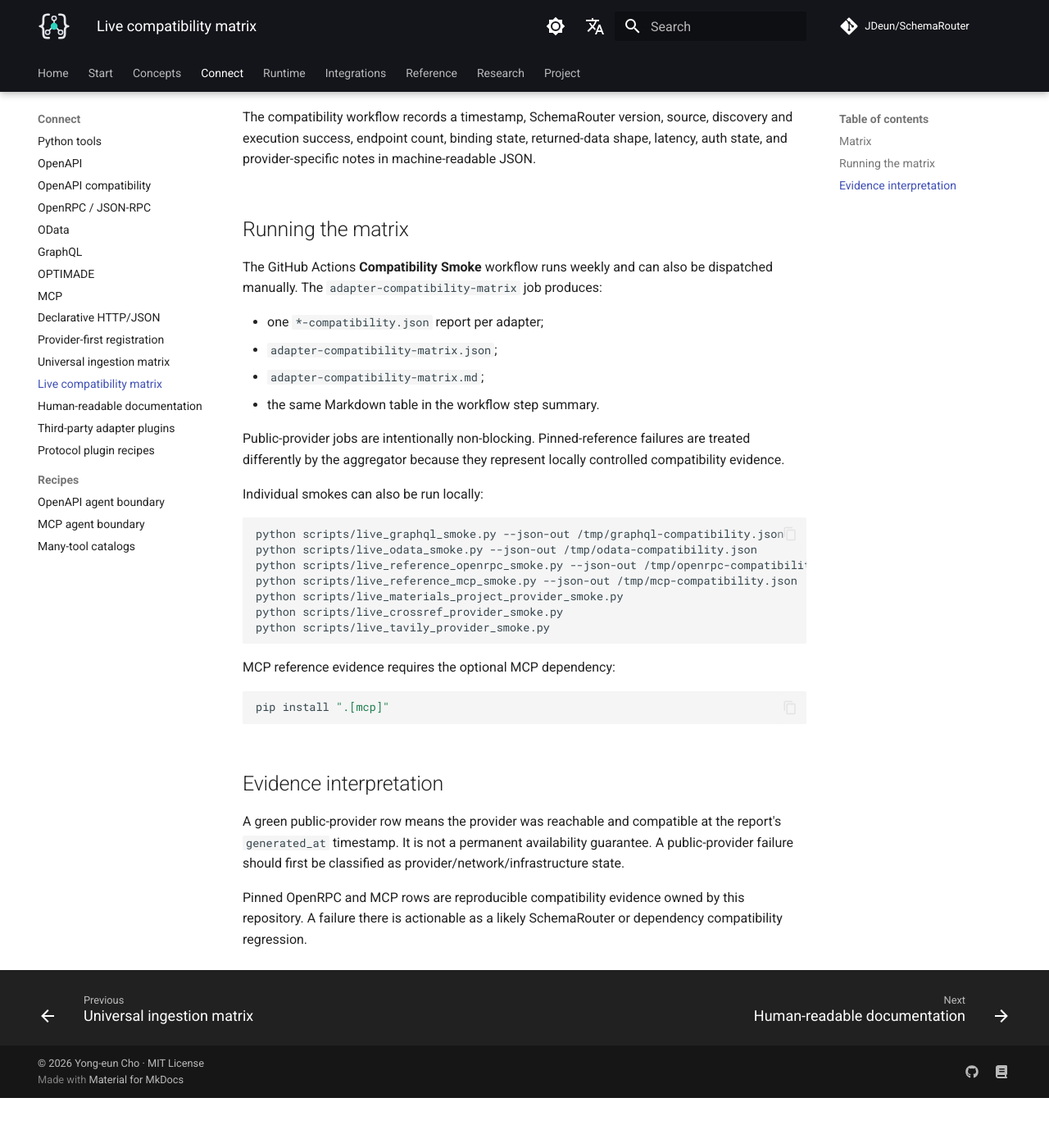
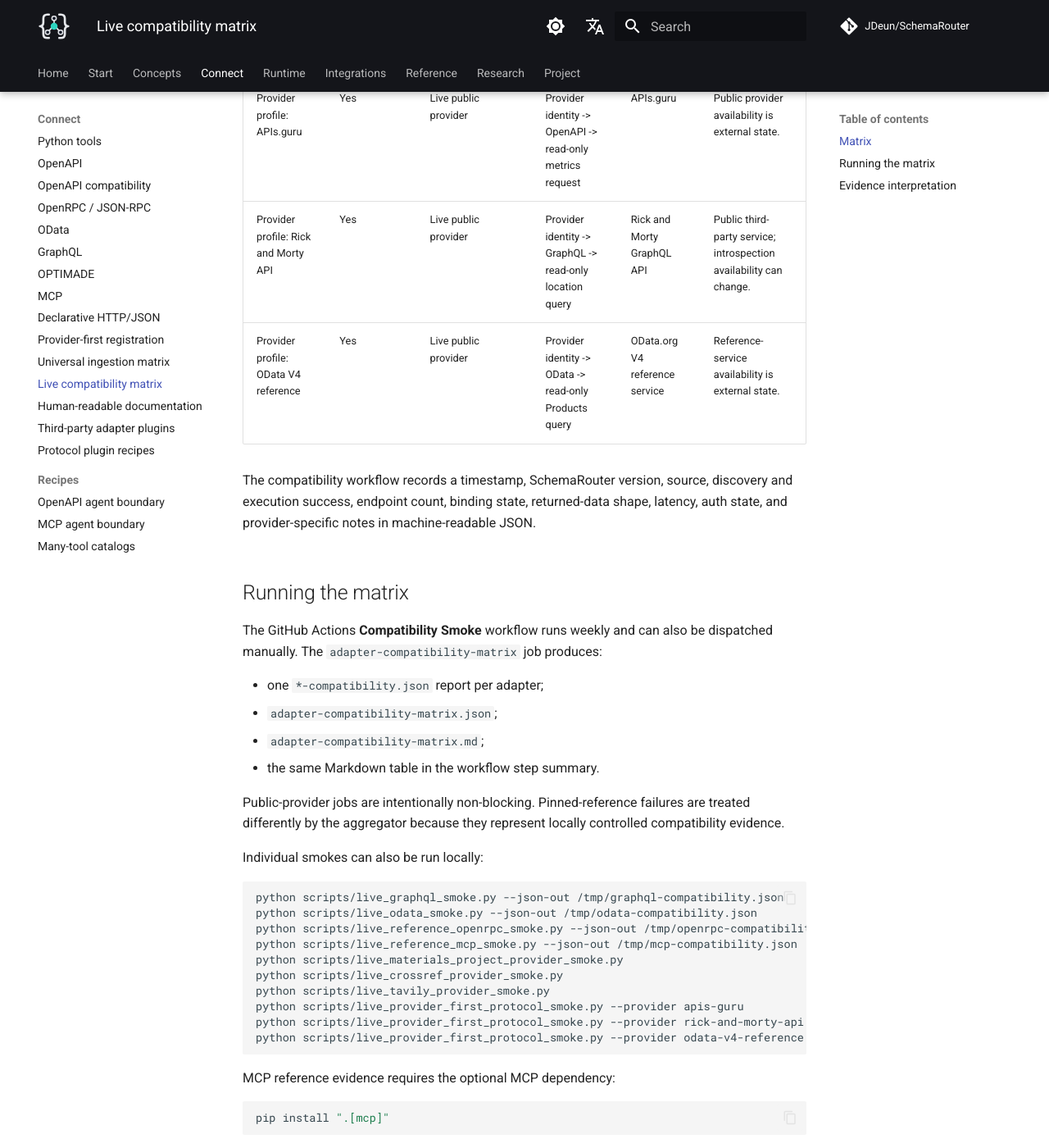
Before and after one commit to JDeun/SchemaRouter, an MkDocs documentation site: the page built from docs/guides/live-compatibility-matrix.md, in a window 1280 px wide and 1400 px high, scrolled down 1628 px. Shown: the whole window at 82% size. Built offline with MkDocs 1.6.1 and Material for MkDocs 9.7.7, drawn with Linux system fonts in a browser that asks for light colours; comment, search, counter and statistics services are not loaded; before the commit the page ends 2967 px from its top, so only the background shows below that; some of the changed text lies outside the part shown.

Commit message:
docs: expand provider-first live compatibility matrix

````diff
--- a/docs/guides/live-compatibility-matrix.md
+++ b/docs/guides/live-compatibility-matrix.md
@@ -18,6 +18,9 @@ automatically classified as a SchemaRouter regression.
 | Provider profile: Materials Project | Yes | Live public provider | Provider identity -> public OPTIMADE -> read-only structure query | Materials Project OPTIMADE | Authenticated OpenAPI/SDK paths remain separately gated. |
 | Provider profile: Crossref | Yes | Live public provider | Provider identity -> public REST -> works query | Crossref REST API | Public provider availability is external state. |
 | Provider profile: Tavily | Yes | Auth-contract + optional live execution | Provider identity -> auth-required REST; live search when `TAVILY_API_KEY` is configured | Tavily Search API | No secret means explicit auth-required evidence, not fabricated execution success. |
+| Provider profile: APIs.guru | Yes | Live public provider | Provider identity -> OpenAPI -> read-only metrics request | APIs.guru | Public provider availability is external state. |
+| Provider profile: Rick and Morty API | Yes | Live public provider | Provider identity -> GraphQL -> read-only location query | Rick and Morty GraphQL API | Public third-party service; introspection availability can change. |
+| Provider profile: OData V4 reference | Yes | Live public provider | Provider identity -> OData -> read-only Products query | OData.org V4 reference service | Reference-service availability is external state. |
 
 The compatibility workflow records a timestamp, SchemaRouter version, source, discovery and
 execution success, endpoint count, binding state, returned-data shape, latency, auth state, and
@@ -46,6 +49,9 @@ python scripts/live_reference_mcp_smoke.py --json-out /tmp/mcp-compatibility.jso
 python scripts/live_materials_project_provider_smoke.py
 python scripts/live_crossref_provider_smoke.py
 python scripts/live_tavily_provider_smoke.py
+python scripts/live_provider_first_protocol_smoke.py --provider apis-guru
+python scripts/live_provider_first_protocol_smoke.py --provider rick-and-morty-api
+python scripts/live_provider_first_protocol_smoke.py --provider odata-v4-reference
 ```
 
 MCP reference evidence requires the optional MCP dependency:
@@ -60,5 +66,5 @@ A green public-provider row means the provider was reachable and compatible at t
 `generated_at` timestamp. It is not a permanent availability guarantee. A public-provider
 failure should first be classified as provider/network/infrastructure state.
 
-Pinned OpenRPC and MCP rows are reproducible compatibility evidence owned by this repository.
+Pinned OpenRPC and MCP rows are reproducible provider-first compatibility evidence owned by this repository: each reference source is registered through a process-local `ProviderProfile` before it reaches the normal OpenRPC/MCP adapter.
 A failure there is actionable as a likely SchemaRouter or dependency compatibility regression.
````
